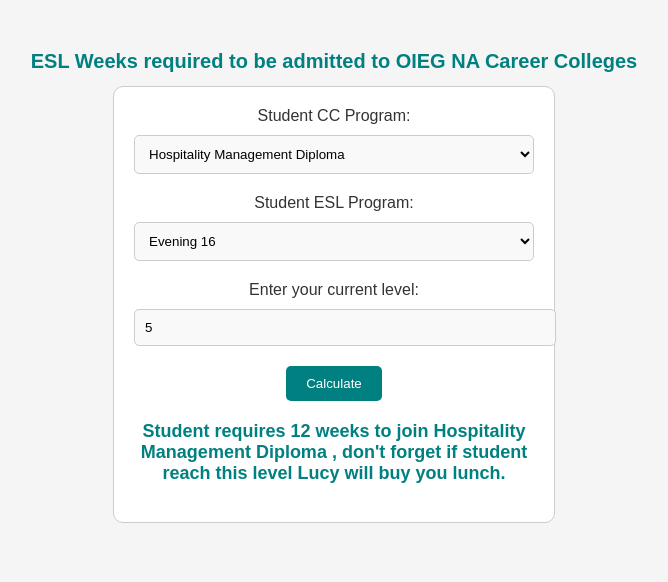
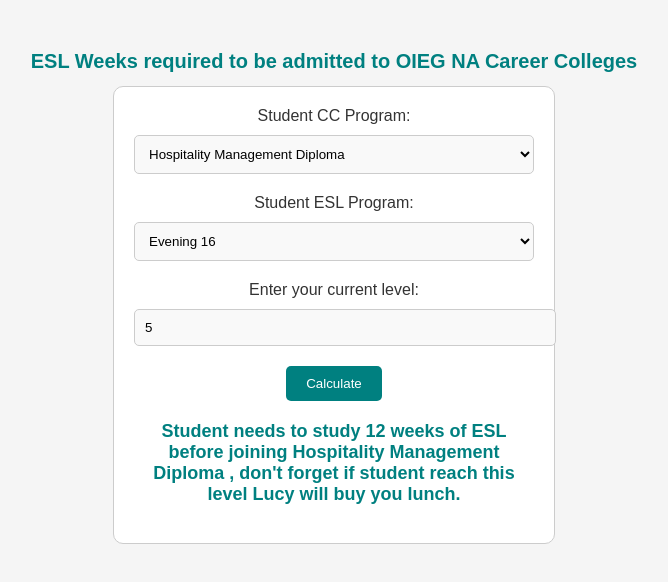
Before and after one commit to salnashef/quotecal, a plain HTML site: page weeks.html in a window 1280 px wide. Both pictures are taken after typing "5" into the empty fields and a click on the button "Calculate". Shown: the whole page, without its empty margins (306-974 px from the left). Drawn offline with Linux system fonts and the light colour scheme.

Commit message:
Update weeks.html

```diff
--- a/weeks.html
+++ b/weeks.html
@@ -142,7 +142,7 @@
                 weeksRequired += levelsTable[i][getEslProgramIndex(eslProgram)];
             }
 
-            document.getElementById("result").innerText = "Student requires " + weeksRequired + " weeks to join " + ccProgram +" , don't forget if student reach this level Lucy will buy you lunch.";
+            document.getElementById("result").innerText = "Student needs to study " + weeksRequired + " weeks of ESL before joining " + ccProgram +" , don't forget if student reach this level Lucy will buy you lunch.";
         }
 
         function getEslProgramIndex(eslProgram) {
```
